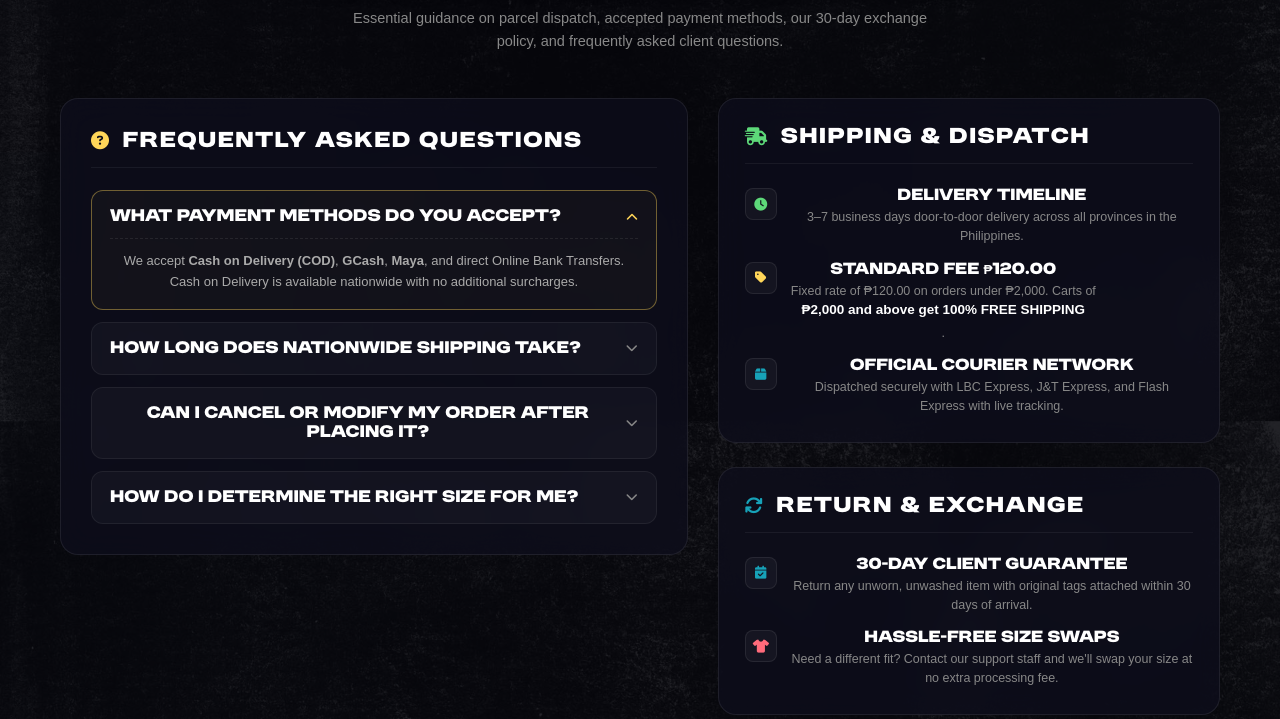
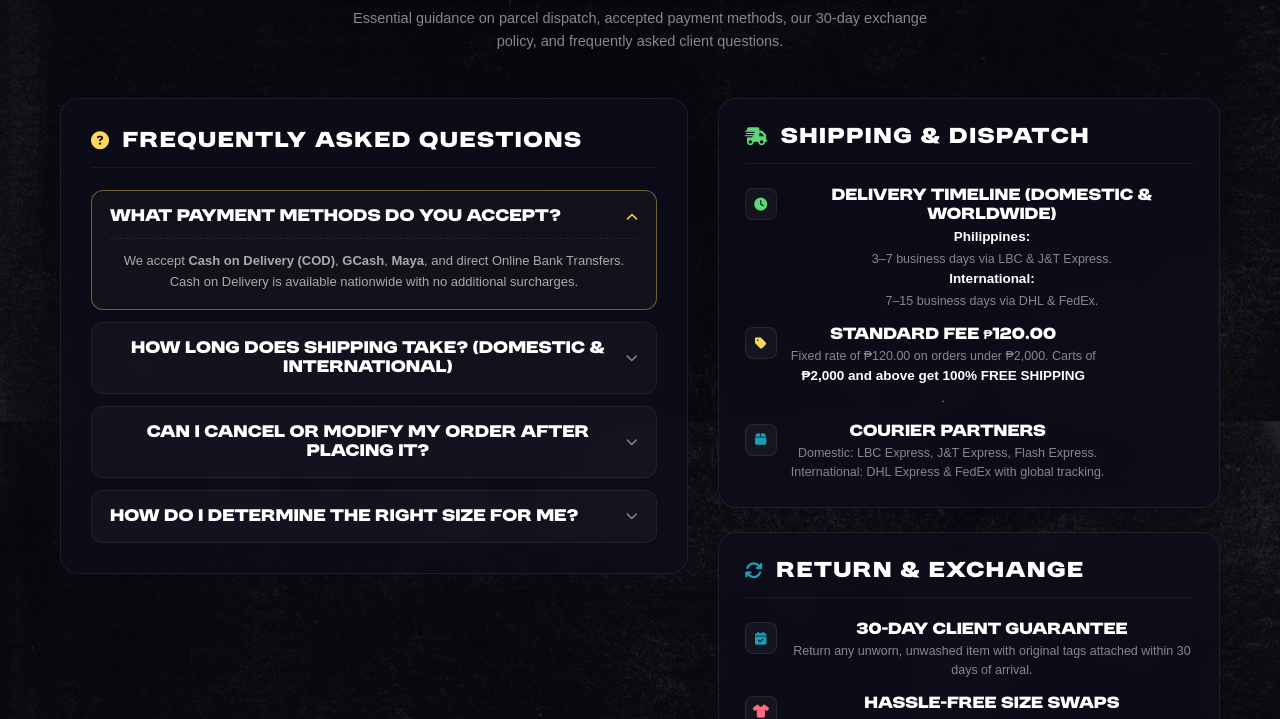
Before and after one commit to sammybusiobulagao13-collab/2THSND4-final, a Symfony app: template templates/home/about.html.twig in a window 1280 px wide. Shown: the part 1448-2167 px from the top of the page. Run offline with Twig, Linux system fonts and the light colour scheme; the template is opened without the code that fills it, so the values that code supplies are empty; some libraries are stand-ins or nearby versions.

Commit message:
fix(about): expand shipping FAQ to cover both domestic (PH) and worldwide international delivery

```diff
--- a/templates/home/about.html.twig
+++ b/templates/home/about.html.twig
@@ -486,11 +486,16 @@
                             <!-- Q2 -->
                             <div class="cs-faq-block" onclick="toggleAboutFaq(this)">
                                 <div class="cs-faq-question">
-                                    <span>How long does nationwide shipping take?</span>
+                                    <span>How long does shipping take? (Domestic &amp; International)</span>
                                     <i class="fas fa-chevron-down"></i>
                                 </div>
                                 <div class="cs-faq-answer">
-                                    Standard delivery takes <strong>2 to 4 business days</strong> within Metro Manila &amp; Central Visayas, and <strong>3 to 7 business days</strong> for provincial regions via LBC Express and J&amp;T Express.
+                                    <div style="margin-bottom: 8px;">
+                                        <strong>&bull; Domestic (Philippines):</strong> Standard delivery takes <strong>2 to 4 business days</strong> within Metro Manila &amp; Central Visayas, and <strong>3 to 7 business days</strong> for provincial regions nationwide via LBC Express &amp; J&amp;T Express.
+                                    </div>
+                                    <div>
+                                        <strong>&bull; International Shipping:</strong> We also ship worldwide! International deliveries typically take <strong>7 to 15 business days</strong> depending on your destination country and customs clearance via DHL Express or FedEx.
+                                    </div>
                                 </div>
                             </div>
 
@@ -534,8 +539,8 @@
                                         <i class="fas fa-clock"></i>
                                     </div>
                                     <div class="cs-policy-text">
-                                        <strong>Delivery Timeline</strong>
-                                        <p>3–7 business days door-to-door delivery across all provinces in the Philippines.</p>
+                                        <strong>Delivery Timeline (Domestic &amp; Worldwide)</strong>
+                                        <p><strong>Philippines:</strong> 3&ndash;7 business days via LBC &amp; J&amp;T Express.<br><strong>International:</strong> 7&ndash;15 business days via DHL &amp; FedEx.</p>
                                     </div>
                                 </div>
 
@@ -554,8 +559,8 @@
                                         <i class="fas fa-box"></i>
                                     </div>
                                     <div class="cs-policy-text">
-                                        <strong>Official Courier Network</strong>
-                                        <p>Dispatched securely with LBC Express, J&amp;T Express, and Flash Express with live tracking.</p>
+                                        <strong>Courier Partners</strong>
+                                        <p>Domestic: LBC Express, J&amp;T Express, Flash Express.<br>International: DHL Express &amp; FedEx with global tracking.</p>
                                     </div>
                                 </div>
                             </div>
```
